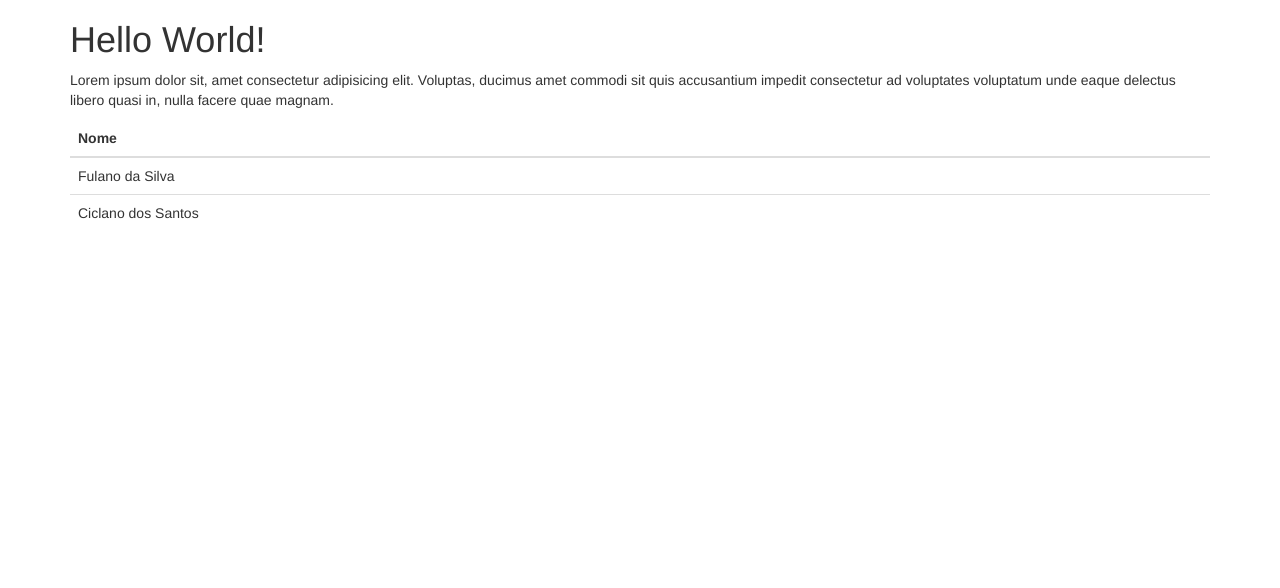
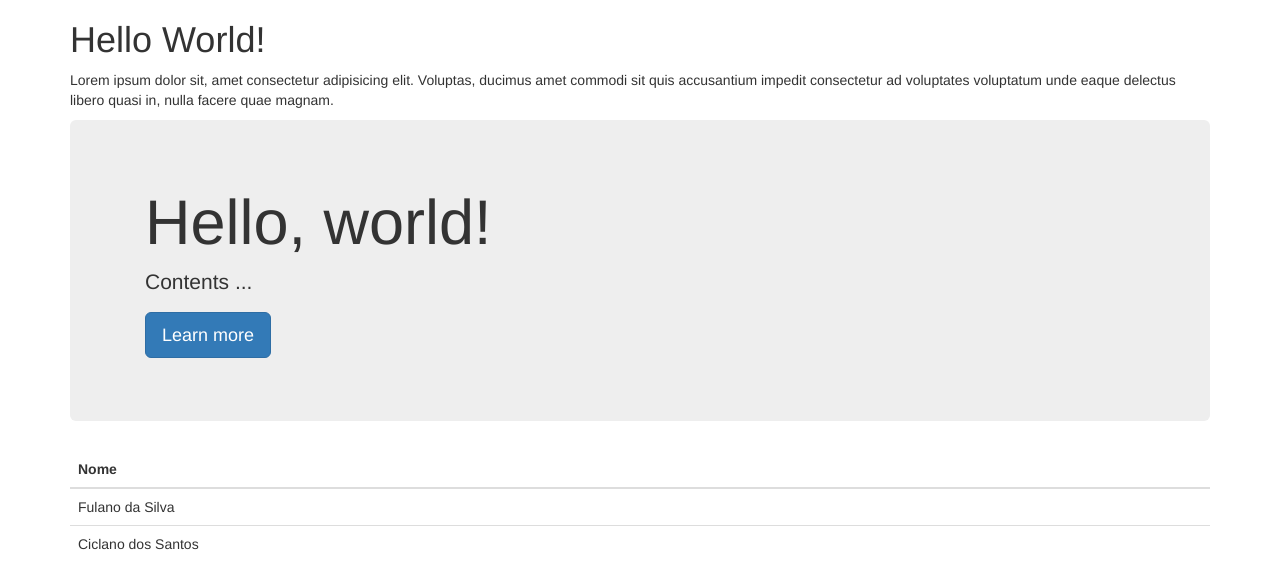
Before and after one commit to fabiobamorim/teste, a plain HTML site: page index.html in a window 1280 px wide. Drawn offline with Linux system fonts and the light colour scheme.

Commit message:
adicionando jumbotron

```diff
--- a/index.html
+++ b/index.html
@@ -13,6 +13,18 @@
     <div class="container">
         <h1>Hello World!</h1>
         <p>Lorem ipsum dolor sit, amet consectetur adipisicing elit. Voluptas, ducimus amet commodi sit quis accusantium impedit consectetur ad voluptates voluptatum unde eaque delectus libero quasi in, nulla facere quae magnam.</p>
+
+
+        <div class="jumbotron">
+            <div class="container">
+                <h1>Hello, world!</h1>
+                <p>Contents ...</p>
+                <p>
+                    <a class="btn btn-primary btn-lg">Learn more</a>
+                </p>
+            </div>
+        </div>
+
 
         <table class="table table-hover">
             <thead>
```
